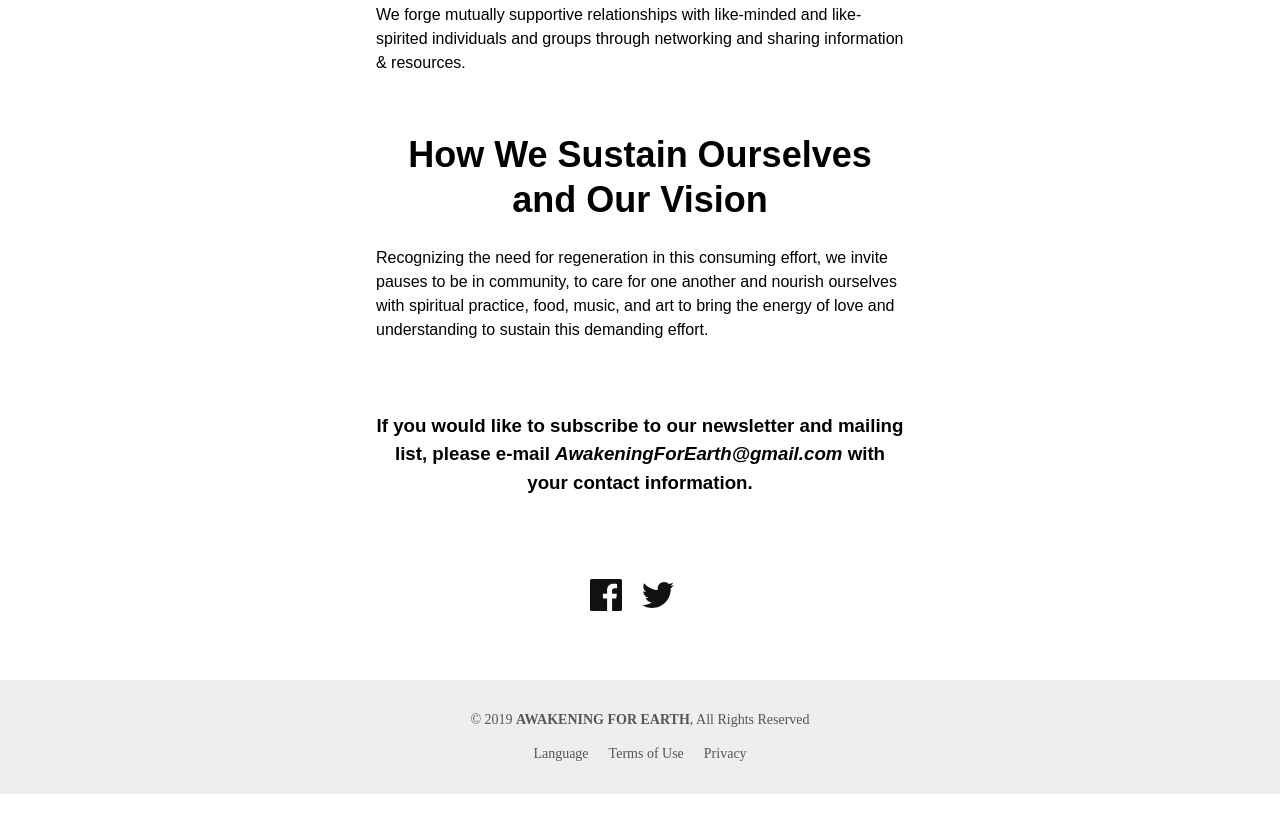
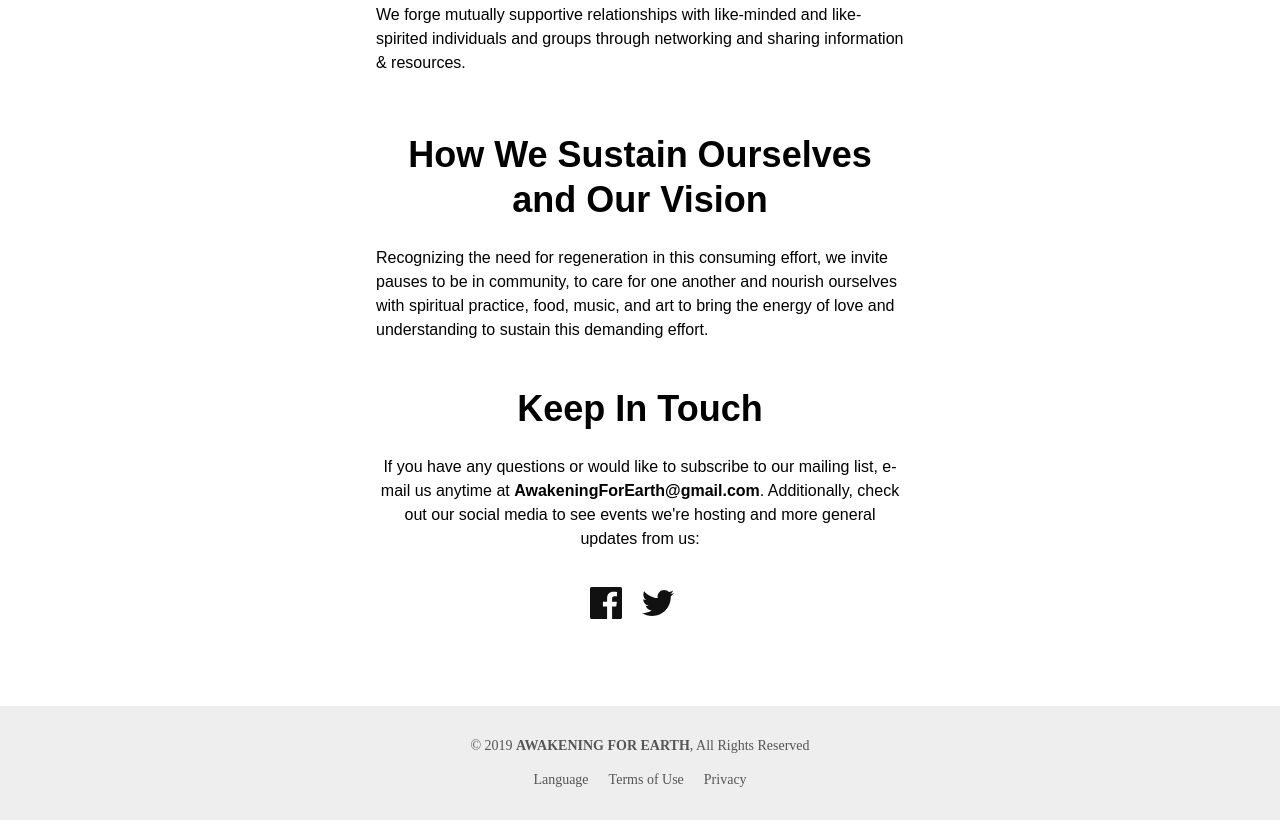
Before and after one commit to nmamidon/Awakening-For-Earth-website, a website: page index.html in a window 1280 px wide. Shown: the part 1570-2390 px from the top of the page. Before the commit the page ends 2364 px from the top, so only its background shows below. Drawn offline with nearby package versions, Linux system fonts and the light colour scheme.

Commit message:
added blurb at the bottom saying how to contact us

```diff
--- a/index.html
+++ b/index.html
@@ -54,13 +54,14 @@
 		</p>
 	</div>
 
-	<h3 class="tc pt4">
-		If you would like to subscribe to our newsletter and mailing list, please e-mail  <i>AwakeningForEarth@gmail.com</i> with your contact information.
-	</h3>
-  </div>
-</article>
+	<div class="pb1 tc">
+		<h1 class="f2 lh-title tc">Keep In Touch</h1>
 
-<div class="tc pb5">
+		<p>
+			If you have any questions or would like to subscribe to our mailing list, e-mail us anytime at <strong>AwakeningForEarth@gmail.com</strong>.  Additionally, check out our social media to see events we're hosting and more general updates from us:
+		</p>
+	</div>
+	<div class="tc pv3">
 		<a class="link near-black hover-silver dib h2 w2 mr3" href="https://www.facebook.com/AwakeningForEarth" title="Facebook">
 	    <svg fill="currentColor" xmlns="http://www.w3.org/2000/svg" viewBox="0 0 16 16" fill-rule="evenodd" clip-rule="evenodd" stroke-linejoin="round" stroke-miterlimit="1.414"><path d="M15.117 0H.883C.395 0 0 .395 0 .883v14.234c0 .488.395.883.883.883h7.663V9.804H6.46V7.39h2.086V5.607c0-2.066 1.262-3.19 3.106-3.19.883 0 1.642.064 1.863.094v2.16h-1.28c-1 0-1.195.476-1.195 1.176v1.54h2.39l-.31 2.416h-2.08V16h4.077c.488 0 .883-.395.883-.883V.883C16 .395 15.605 0 15.117 0" fill-rule="nonzero"/></svg>
 	  </a>
@@ -68,6 +69,10 @@
 	    <svg fill="currentColor" xmlns="http://www.w3.org/2000/svg" viewBox="0 0 16 16" fill-rule="evenodd" clip-rule="evenodd" stroke-linejoin="round" stroke-miterlimit="1.414"><path d="M16 3.038c-.59.26-1.22.437-1.885.517.677-.407 1.198-1.05 1.443-1.816-.634.375-1.337.648-2.085.795-.598-.638-1.45-1.036-2.396-1.036-1.812 0-3.282 1.468-3.282 3.28 0 .258.03.51.085.75C5.152 5.39 2.733 4.084 1.114 2.1.83 2.583.67 3.147.67 3.75c0 1.14.58 2.143 1.46 2.732-.538-.017-1.045-.165-1.487-.41v.04c0 1.59 1.13 2.918 2.633 3.22-.276.074-.566.114-.865.114-.21 0-.416-.02-.617-.058.418 1.304 1.63 2.253 3.067 2.28-1.124.88-2.54 1.404-4.077 1.404-.265 0-.526-.015-.783-.045 1.453.93 3.178 1.474 5.032 1.474 6.038 0 9.34-5 9.34-9.338 0-.143-.004-.284-.01-.425.64-.463 1.198-1.04 1.638-1.7z" fill-rule="nonzero"/></svg>
 	  </a>
 	</div>
+  </div>
+</article>
+
+
 
 <!-- SVG Icons are from https://simpleicons.org -->
 <footer class="pv4 ph3 ph5-m ph6-l mid-gray bg-light-gray">
```
